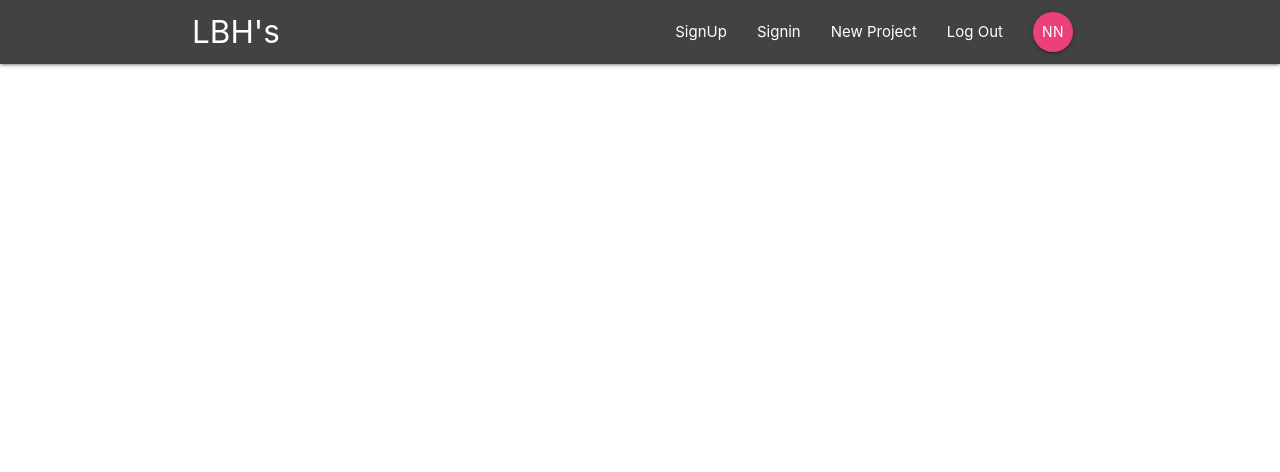
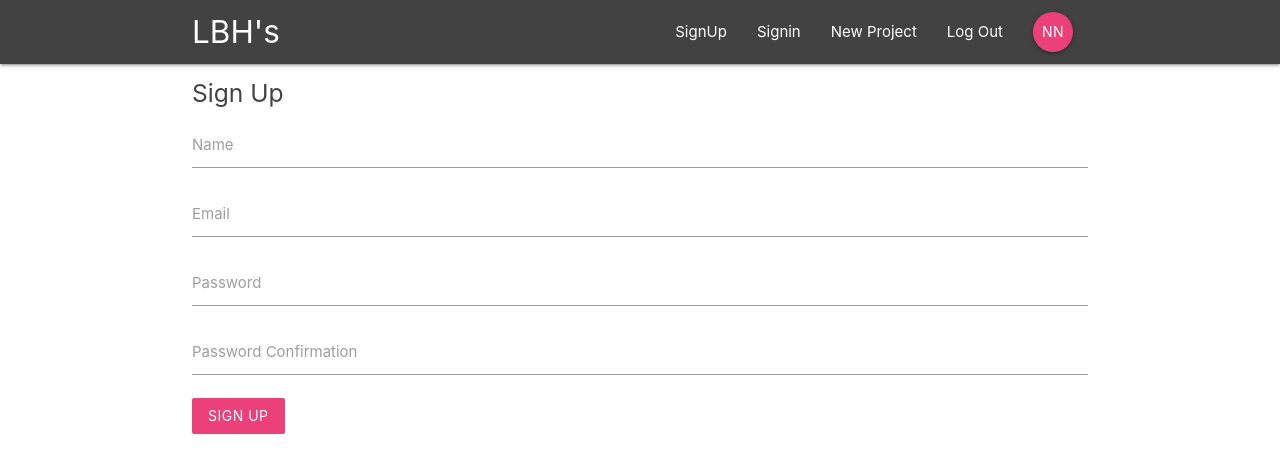
Before and after one commit to Herna4/newproject, a React (Create React App) app: page /signup in a window 1280 px wide. Shown: the top 472 px of the page. Built offline with nearby package versions, Linux system fonts and the light colour scheme.

Commit message:
created signin and signup form

```diff
--- a/src/App.js
+++ b/src/App.js
@@ -4,6 +4,8 @@
 import Navbar from './components/layout/Navbar'
 import Dashboard from './components/dashboard/Dashboard';
 import ProjectDetails from './components/projects/ProjectDetails';
+import SignIn from './components/auth/SignIn';
+import SignUp from './components/auth/SignUp';
 
 class App extends Component {
   render() {
@@ -14,6 +16,8 @@
           <Switch>
             <Route exact path='/' component={Dashboard} />
             <Route path='/project/:id' component={ProjectDetails} />
+            <Route path='/signin' component={SignIn} />
+            <Route path='/signup' component={SignUp} />
           </Switch>
          </div>
       </BrowserRouter>
--- a/src/components/auth/SignIn.js
+++ b/src/components/auth/SignIn.js
@@ -0,0 +1,44 @@
+import React, { Component } from 'react'
+
+export default class SignIn extends Component {
+    state = {
+        email: "",
+        password: ''
+    }
+
+    handleChange = (event) => {
+        // console.log(event)
+        this.setState({
+            [event.target.id]: event.target.value
+        })
+    }
+
+    handleSubmit = (event) => {
+        // console.log(event)
+        event.preventDefault();
+        console.log(this.state)
+    }
+
+    render() {
+        return (
+            <div className="container">
+                <form onSubmit={this.handleSubmit} className="white">
+                   <h5 className="grey-text text-darken-3">Sign In</h5>
+                   <div className="input-field">
+                       <label htmlFor="email">Email</label>
+                       <input type="email" id="email" onChange={this.handleChange} />
+                   </div>
+
+                   <div className="input-field">
+                       <label htmlFor="password">Password</label>
+                       <input type="password" id="password" onChange={this.handleChange} />
+                   </div>
+
+                   <div className="input-field">
+                       <button className="btn pink lighten-1 z-depth-0">Log in</button>
+                   </div>
+                </form>
+            </div>
+        )
+    }
+}
--- a/src/components/auth/SignUp.js
+++ b/src/components/auth/SignUp.js
@@ -0,0 +1,59 @@
+import React, { Component } from 'react'
+
+class SignUp extends Component {
+    state = {
+        name: "",
+        email: "",
+        password: '',
+        password_confiramtion: ''
+    }
+
+    handleChange = (event) => {
+        // console.log(event)
+        this.setState({
+            [event.target.id]: event.target.value
+        })
+    }
+
+    handleSubmit = (event) => {
+        // console.log(event)
+        event.preventDefault();
+        console.log(this.state)
+    }
+
+    render() {
+        return (
+            <div className="container">
+                <form onSubmit={this.handleSubmit} className="white">
+                   <h5 className="grey-text text-darken-3">Sign Up</h5>
+
+                   <div className="input-field">
+                       <label htmlFor="name">Name</label>
+                       <input type="text" id="name" onChange={this.handleChange} />
+                   </div>
+
+                   <div className="input-field">
+                       <label htmlFor="email">Email</label>
+                       <input type="email" id="email" onChange={this.handleChange} />
+                   </div>
+
+                   <div className="input-field">
+                       <label htmlFor="password">Password</label>
+                       <input type="password" id="password" onChange={this.handleChange} />
+                   </div>
+
+                   <div className="input-field">
+                       <label htmlFor="password_confirmation">Password Confirmation</label>
+                       <input type="password" id="password_confirmation" onChange={this.handleChange} />
+                   </div>
+
+                   <div className="input-field">
+                       <button className="btn pink lighten-1 z-depth-0">Sign Up</button>
+                   </div>
+                </form>
+            </div>
+        )
+    }
+}
+
+export default SignUp
```
